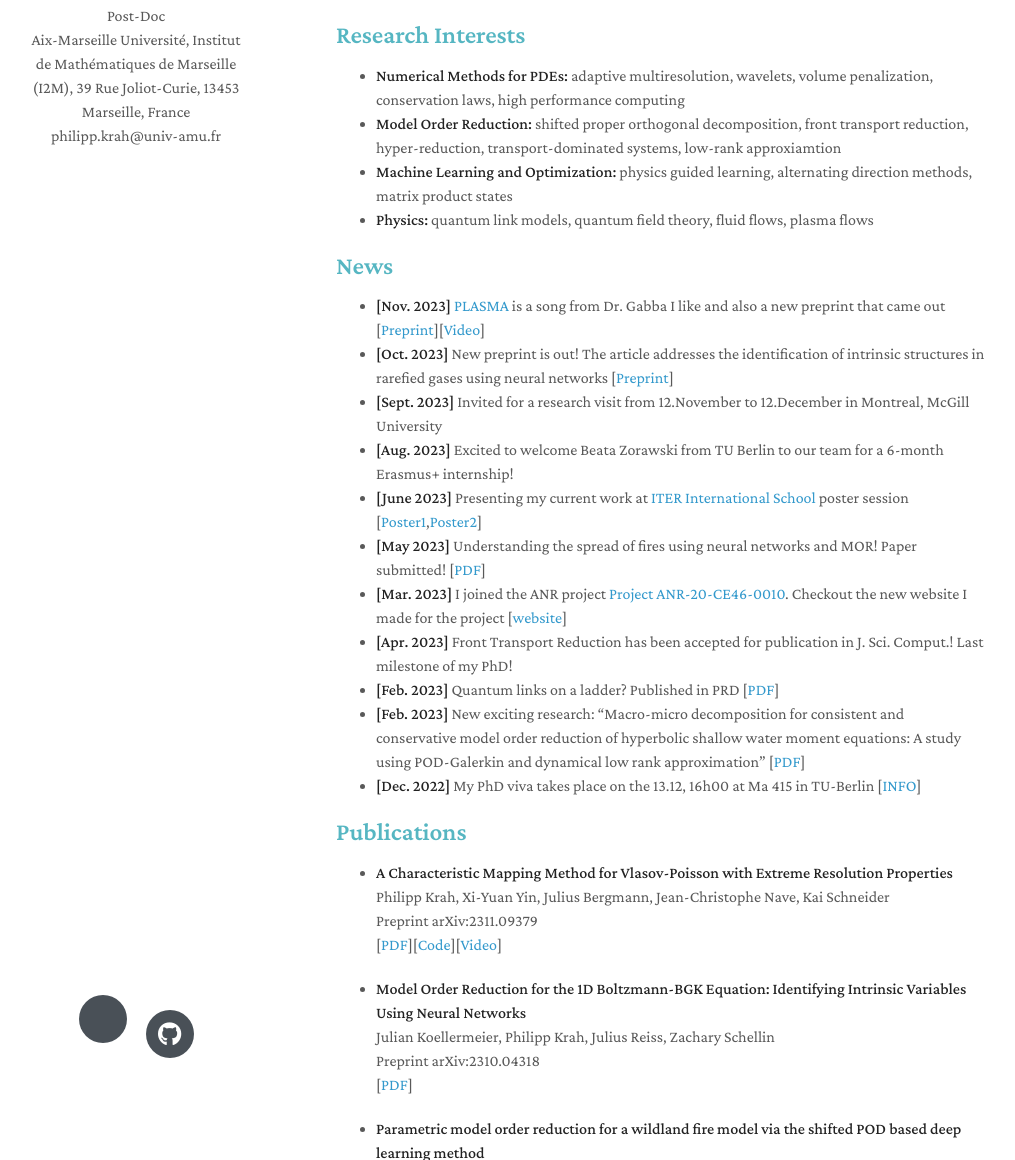
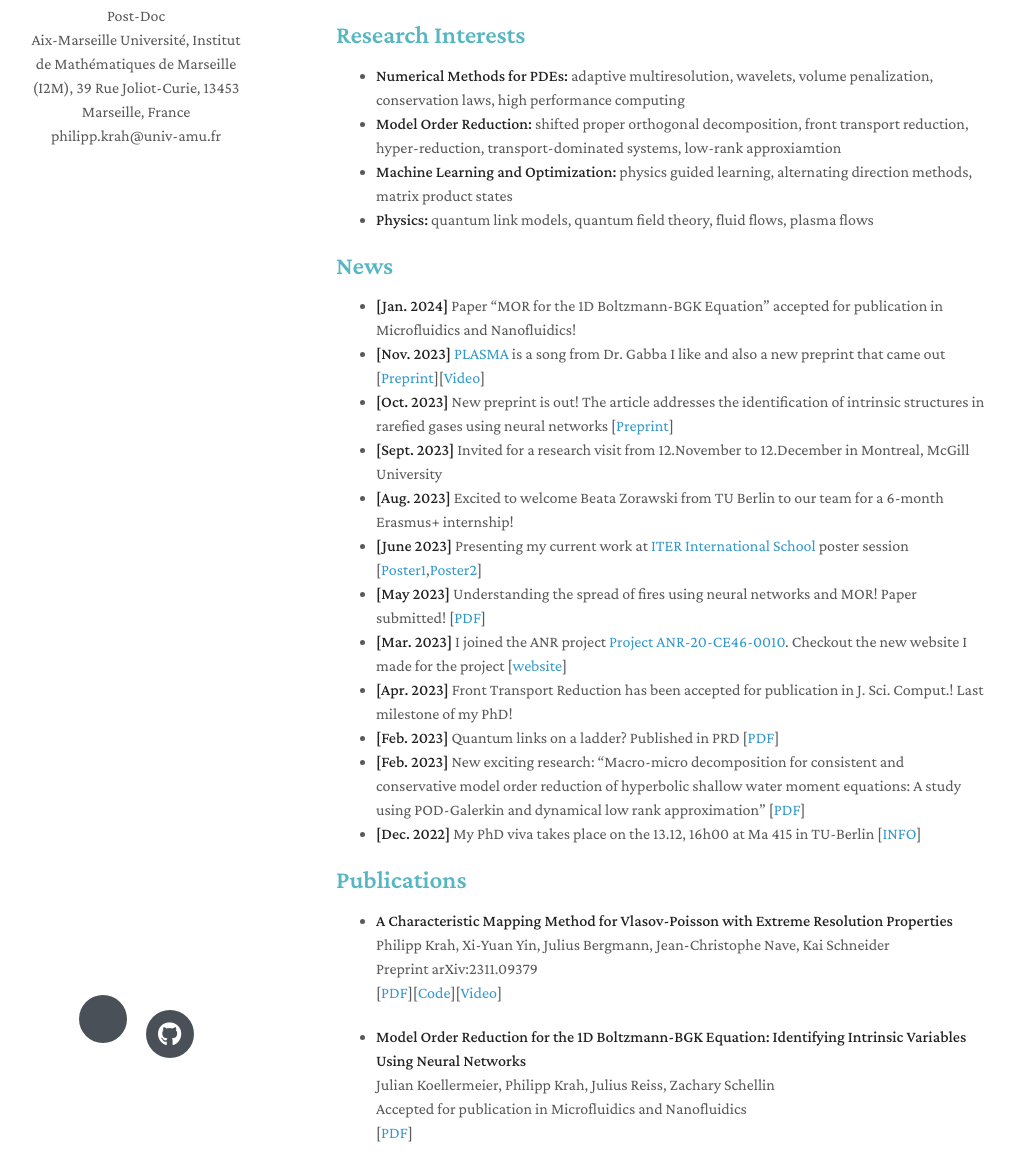
Before and after one commit to Philipp137/Philipp137.github.io, a Jekyll site: the page built from index.markdown, in a window 1280 px wide and 1400 px high. Shown: the part 240-1400 px from the top of the window, without its empty margins (134-1149 px from the left). Built offline with Jekyll 4.4.1, drawn with Linux system fonts in a browser that asks for light colours; nearby versions of some CDN libraries; a style sheet for code colours, icons or effects is not loaded.

Commit message:
BGK paper accepted

```diff
--- a/index.markdown
+++ b/index.markdown
@@ -18,6 +18,7 @@ Physics-love, Algorithms-fun, [Rhythm-freedom](https://soundcloud.com/massesandb
 
 ## News
 
+- **[Jan. 2024]** Paper "MOR for the 1D Boltzmann-BGK Equation" accepted for publication in Microfluidics and Nanofluidics!
 - **[Nov. 2023]** [PLASMA](https://open.spotify.com/search/plasma) is a song from Dr. Gabba I like and also a new preprint that came out [[Preprint](https://arxiv.org/pdf/2311.09379)][[Video](https://drive.google.com/file/d/1WoEf9f8vx-K5f-85nAp8ua2T0wNcfkwW/view?usp=sharing)]
 - **[Oct. 2023]** New preprint is out! The article addresses the identification of intrinsic structures in rarefied gases using neural networks [[Preprint](http://arxiv.org/abs/2310.04318)]
 - **[Sept. 2023]** Invited for a research visit from 12.November to 12.December in Montreal, McGill University
@@ -44,7 +45,7 @@ Physics-love, Algorithms-fun, [Rhythm-freedom](https://soundcloud.com/massesandb
   <br>
   Julian Koellermeier, Philipp Krah, Julius Reiss, Zachary Schellin
   <br>
-  Preprint  arXiv:2310.04318
+  Accepted for publication in Microfluidics and Nanofluidics
   <br>
   [[PDF](https://arxiv.org/pdf/2310.04318.pdf)]
 
```
